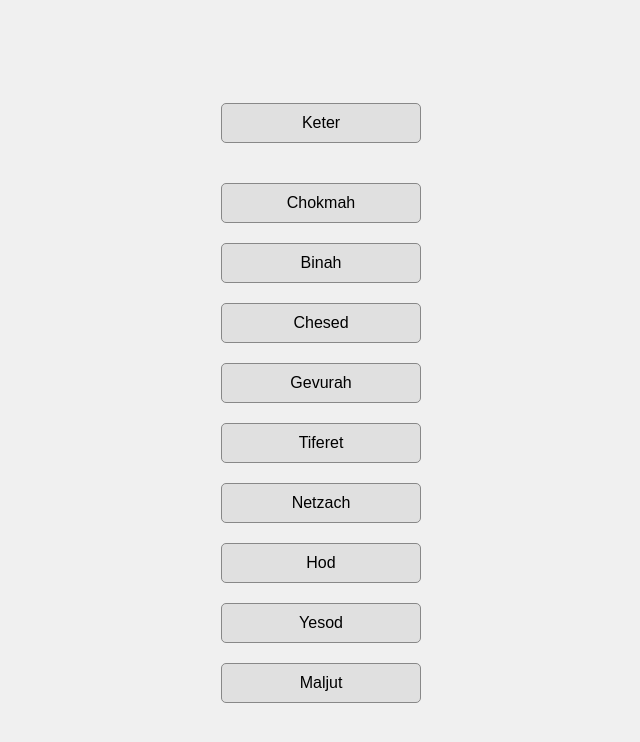
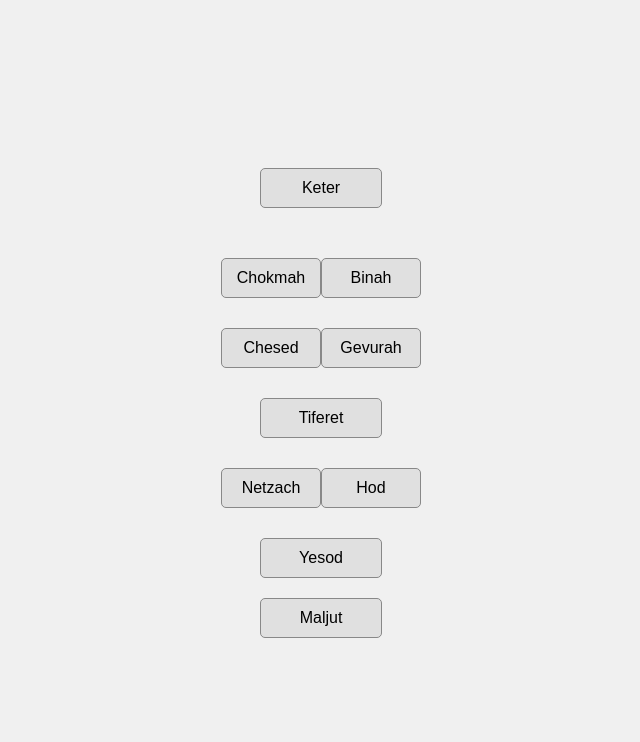
Before and after one commit to gcastanedalondono/tree_life, a plain HTML site: page index.html in a window 1280 px wide. Shown: the whole page, without its empty margins (319-959 px from the left). Drawn offline with Linux system fonts and the light colour scheme.

Commit message:
comenzando a estructurarlo

```diff
--- a/styles.css
+++ b/styles.css
@@ -6,6 +6,12 @@ body {
     background-color: #f0f0f0;
     font-family: Arial, sans-serif;
 }
+
+.father{
+ display:flex
+}
+
+
 
 .tree {
     position: relative;
@@ -21,6 +27,7 @@ body {
     margin: 10px auto;
     position: relative;
     transition: background-color 0.3s;
+    width: 50%;
 }
 
 .sephirah:hover {
```
